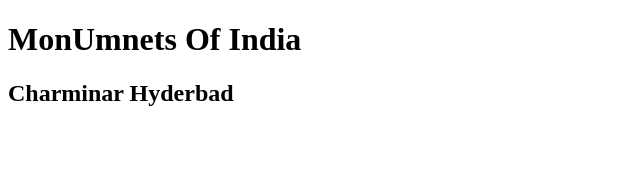
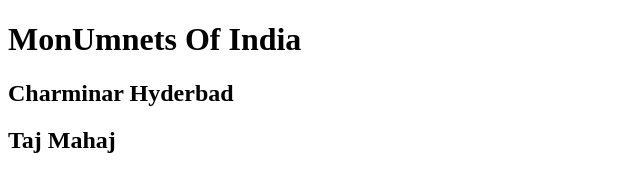
Before and after one commit to Alam577/Git, a plain HTML site: page monuments.html in a window 1280 px wide. Shown: the whole page, without its empty margins (0-640 px from the left). Drawn offline with Linux system fonts and the light colour scheme.

Commit message:
monumnet 2 added

```diff
--- a/monuments.html
+++ b/monuments.html
@@ -8,5 +8,6 @@
 <body>
     <h1>MonUmnets Of India</h1>
     <h2>Charminar Hyderbad</h2>
+    <h2>Taj Mahaj </h2>
 </body>
 </html>
```
